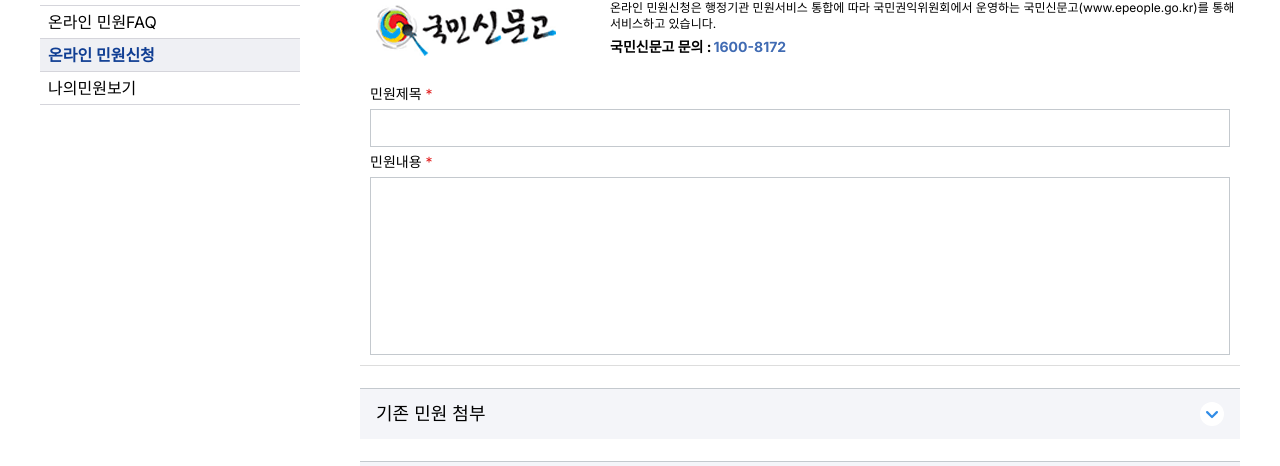
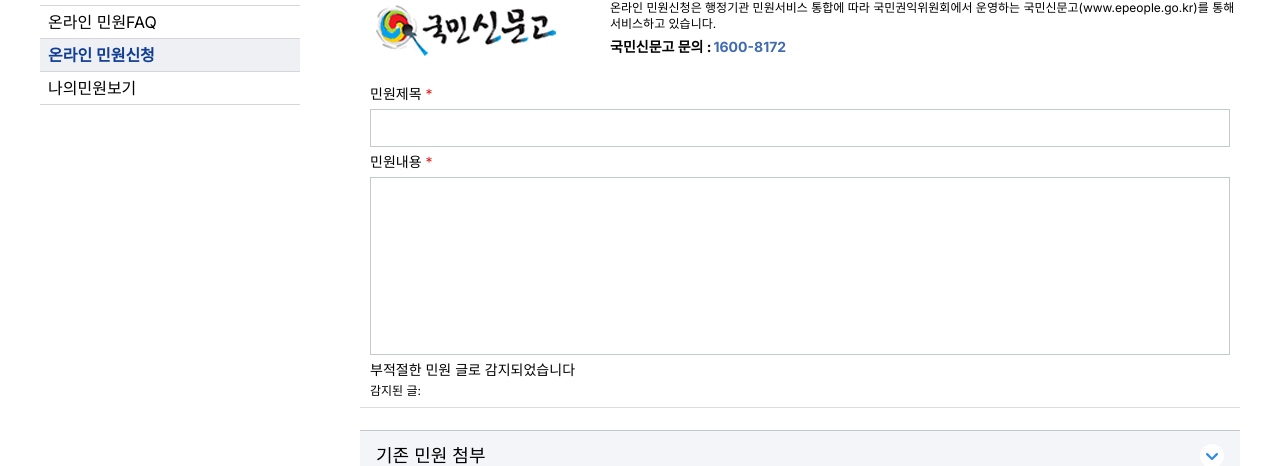
Before and after one commit to Rookeys/good-public-validator, a Next.js app: page /civilComplaintRequest/myWrite/1 in a window 1280 px wide. Shown: the part 302-768 px from the top of the page. Built offline with nearby package versions, Linux system fonts and the light colour scheme; no server answers; the database is empty.

Commit message:
feat: 찐찐막 구현 완료

```diff
--- a/app/(routes)/civilComplaintRequest/myWrite/[id]/page.tsx
+++ b/app/(routes)/civilComplaintRequest/myWrite/[id]/page.tsx
@@ -63,24 +63,16 @@ export default function MyWriteDetail() {
             maxLength={40000}
             readOnly
           />
-          {/* {!(data?.validation) && <div className="flex justify-between items-center">
-            <label htmlFor="name" className="text-[14px]">
-              부적절한 민원 글로 감지되었습니다
-            </label>
-          </div>}
-          <div className="w-full">
-            <textarea
-              className="w-full border border-solid border-[#c4c9ce] p-[8px] rounded resize-none text-gray"
-              name="pttnCntnCl"
-              id="pttnCntnCl"
-              disabled
-              // defaultValue={}
-              data-limit="40000"
-              rows={10}
-              maxLength={40000}
-            />
-          </div> */}
-
+          {!data?.validation && (
+            <div className="flex justify-between items-center">
+              <label htmlFor="name" className="text-[14px]">
+                부적절한 민원 글로 감지되었습니다
+              </label>
+            </div>
+          )}
+          <div className="w-full text-[#fc2121] text-[12px]">
+            <span className='text-black'>감지된 글: </span>{data?.why_bad && data?.why_bad.toString()}
+          </div>
         </div>
 
         <article className="mt-[10px] flex justify-between bg-[#f4f5f9] items-center border-t border-solid border-[#c4c9ce] pr-4">
--- a/app/(routes)/civilComplaintRequest/validation/page.tsx
+++ b/app/(routes)/civilComplaintRequest/validation/page.tsx
@@ -6,7 +6,7 @@ import Stepper from "@/components/common/stepper";
 import { Sidebar } from "@/components/sidebar";
 import { SmallBanner } from "@/components/smallBanner";
 import { Button } from "@/components/ui/button";
-import { getChecklist, getTranslateBadToGood, getValidation } from "@/services";
+import { getChecklist, getTranslateBadToGood, getValidation, getWhyBad } from "@/services";
 import { createClient } from "@supabase/supabase-js";
 import { ChevronDownIcon } from "lucide-react";
 import Image from "next/image";
@@ -77,7 +77,12 @@ export default function Write() {
     const boolString = validationResponse.validFlag.toLowerCase();
     const validation = boolString === "true" ? true : false;
 
-    const { checkList: checklist } = await getChecklist(content);
+    let reasons;
+
+    if (!validation) {
+      reasons = await getWhyBad(content);
+    }
+      const { checkList: checklist } = await getChecklist(content);
 
     const client = createClient(sbUrl, sbApiKey);
     const { data, error } = await client
@@ -89,6 +94,7 @@ export default function Write() {
           validation,
           filteringData: GoodText,
           checklist,
+          why_bad: reasons ? reasons?.bad : null,
         },
       ])
       .select();
@@ -109,7 +115,7 @@ export default function Write() {
     try {
       setIsLoading(true);
       await post();
-      router.push("/civilComplaintRequest/myWrite");
+      // router.push("/civilComplaintRequest/myWrite");
     } catch {
       console.log("error");
     } finally {
--- a/services/index.ts
+++ b/services/index.ts
@@ -30,9 +30,9 @@ export const getSummary = async (text: string) => {
   return response;
 };
 
-export const getWhyBadRequest = async (text: string) => {
+export const getWhyBad = async (text: string) => {
   const response = await axios
-    .post("http://localhost:8000/why_bad_request", {
+    .post("http://localhost:8000/why_bad", {
       text,
     })
     .then((res) => res.data);
```
